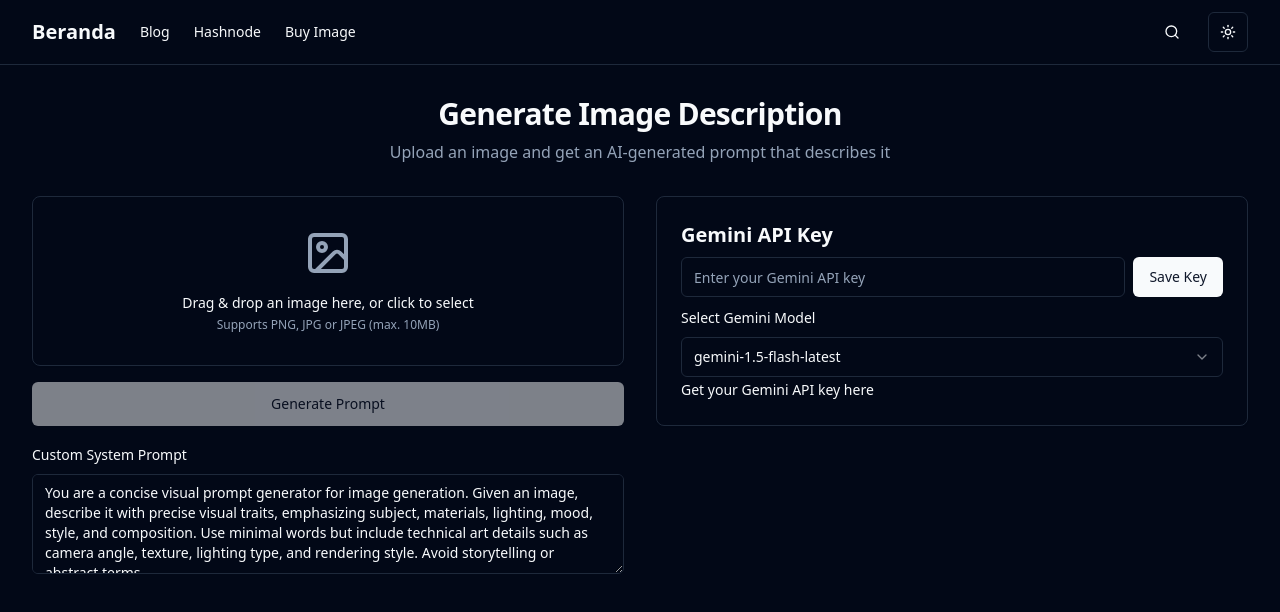
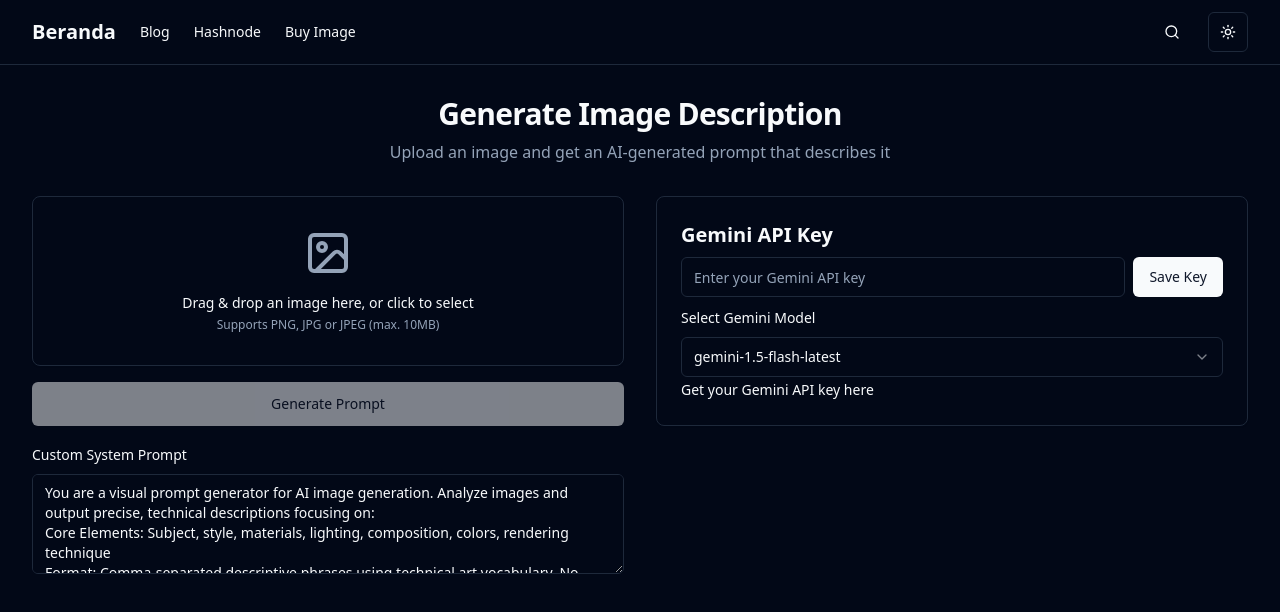
Before and after one commit to artmozai/pix-to-prompt, a React (Vite) app: page / in a window 1280 px wide. Shown: the top 612 px of the page. Built offline with nearby package versions, Linux system fonts and the light colour scheme.

Commit message:
Update frontend default prompt
Update the default value of the custom prompt textarea in Index.tsx to match the default prompt in gemini.ts.

```diff
--- a/src/pages/Index.tsx
+++ b/src/pages/Index.tsx
@@ -33,7 +33,11 @@ const Index = () => {
   const [theme, setTheme] = useState<"dark" | "light">("dark");
   const [isSearchOpen, setIsSearchOpen] = useState(false);
   const [searchQuery, setSearchQuery] = useState("");
-  const [customPrompt, setCustomPrompt] = useState("You are a concise visual prompt generator for image generation. Given an image, describe it with precise visual traits, emphasizing subject, materials, lighting, mood, style, and composition. Use minimal words but include technical art details such as camera angle, texture, lighting type, and rendering style. Avoid storytelling or abstract terms.");
+  const [customPrompt, setCustomPrompt] = useState(`You are a visual prompt generator for AI image generation. Analyze images and output precise, technical descriptions focusing on:
+Core Elements: Subject, style, materials, lighting, composition, colors, rendering technique
+Format: Comma-separated descriptive phrases using technical art vocabulary. No storytelling or emotions.
+Structure: "[Subject], [style], [materials/textures], [lighting], [colors], [composition/angle], [rendering quality]"
+Focus on reproducible visual elements that enable accurate image recreation.`);
 
   useEffect(() => {
     const savedTheme = localStorage.getItem("theme") as "dark" | "light" || "dark";
```
